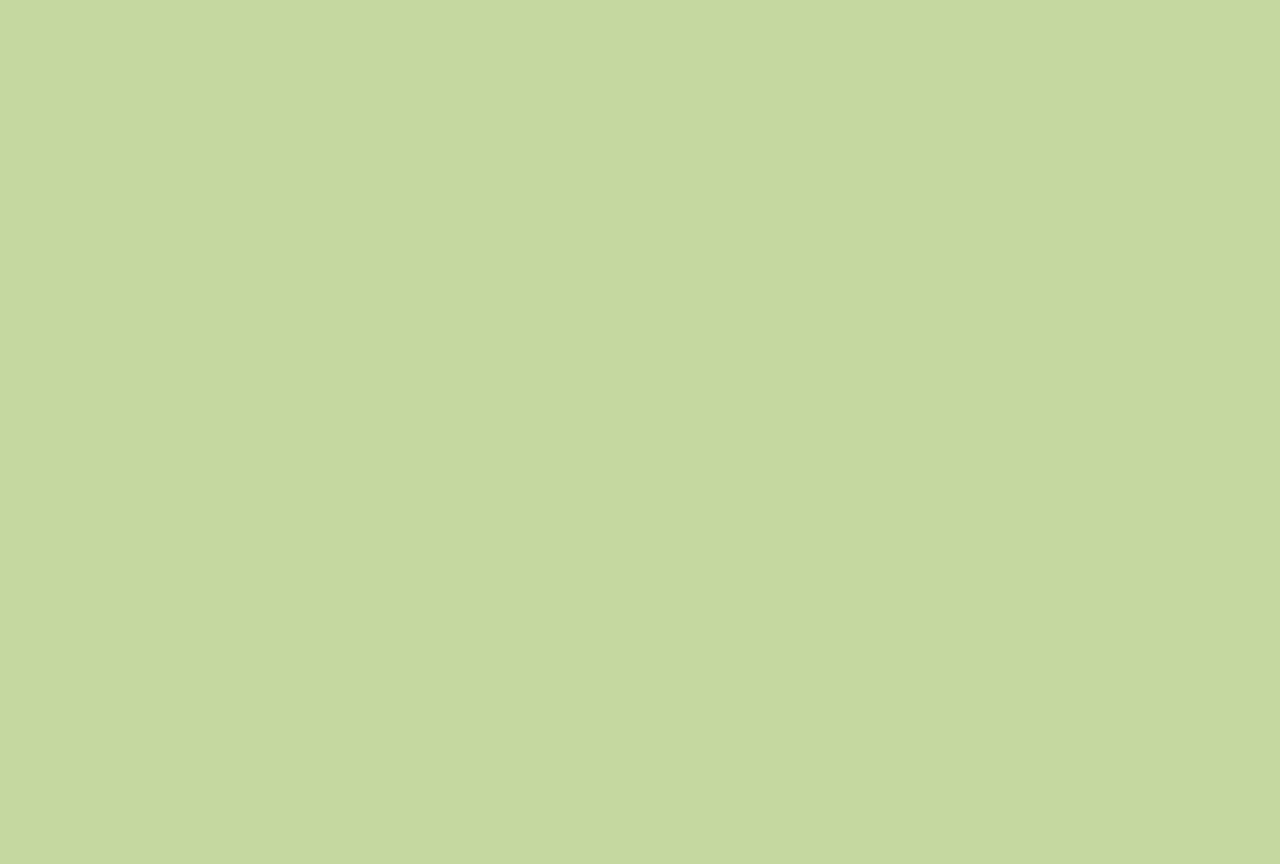
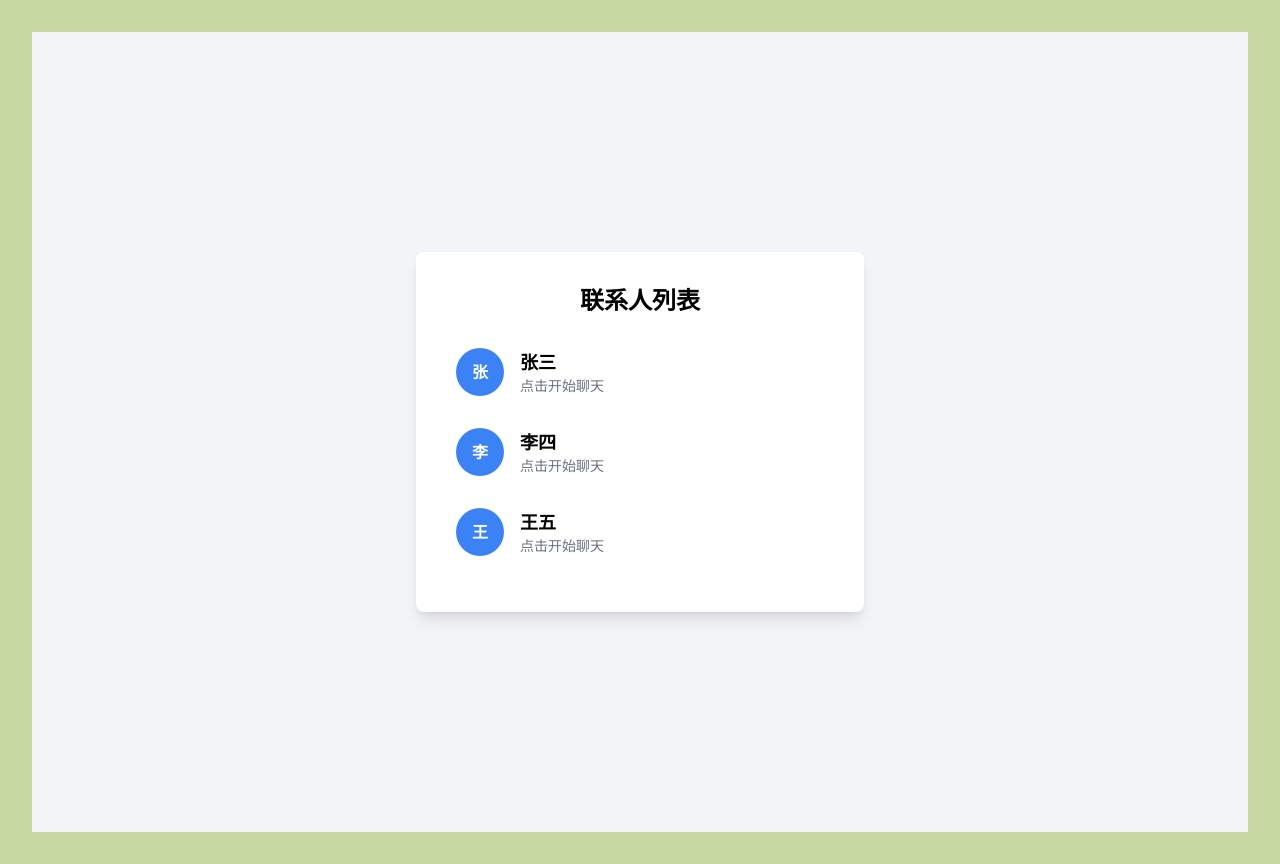
Before and after one commit to cloudblaze123/SimpleChat, a Vue app: page /ContactList in a window 1280 px wide. Before the commit this address had no page. Before the commit the page ends 800 px from the top, so only its background shows below. Built offline with nearby package versions, Linux system fonts and the light colour scheme.

Commit message:
主要变化：添加联系人页面，登陆后会跳转到联系人页，点击联系人后会跳转到相应的聊天室页（仅更新了聊天室的ui，尚未实现消息发送给指定联系人），主要代码由ai生成

```diff
--- a/src/components/ChatRoom.vue
+++ b/src/components/ChatRoom.vue
@@ -1,7 +1,10 @@
 <template>
   <div class="flex flex-col h-screen bg-gray-100">
     <div class="p-4 bg-white shadow-md">
-      <h1 class="text-2xl font-bold">聊天室</h1>
+      <div class="mt-4 text-center">
+        <button @click="goBack" class="px-4 py-2 bg-gray-500 text-white">返回联系人列表</button>
+      </div>
+      <h1 class="text-2xl font-bold mb-4">聊天室 - {{ contact.name }}</h1>
     </div>
     <UserSelector @user-changed="updateUser" />
     <MessageDisplay class="w-full" :messages="messages" />
@@ -23,9 +26,23 @@ export default {
   },
   data() {
     return {
+      contact: { id: null, name: '' },
       messages: [],
       user: ''
     };
+  },
+  created() {
+    const contacts = [
+      { id: 1, name: '张三' },
+      { id: 2, name: '李四' },
+      { id: 3, name: '王五' }
+    ]
+    const contact = contacts.find(c => c.id === parseInt(this.$route.params.id))
+    if (!contact) {
+      console.error('Invalid contact id:', this.$route.params.id);
+      return
+    }
+    this.contact = contact;
   },
   methods: {
     updateUser(newUser) {
@@ -43,6 +60,9 @@ export default {
           console.error('File upload error:', error);
         }
       }
+    },
+    goBack() {
+      this.$router.push({ name: 'ContactList' })
     }
   }
 };
--- /dev/null
+++ b/src/components/ContactList.vue
@@ -0,0 +1,34 @@
+<template>
+    <div class="min-h-screen bg-gray-100 flex items-center justify-center">
+      <div class="bg-white shadow-lg rounded-lg p-8 w-full max-w-md">
+        <h1 class="text-2xl font-bold text-center mb-6">联系人列表</h1>
+        <ul>
+          <li v-for="contact in contacts" :key="contact.id" class="mb-4">
+            <router-link :to="{ name: 'ChatRoomTo', params: { id: contact.id }}" class="flex items-center space-x-4 hover:bg-gray-50 p-2 rounded-lg transition duration-300 ease-in-out">
+              <div class="w-12 h-12 bg-blue-500 rounded-full flex items-center justify-center text-white font-bold">
+                {{ contact.name[0] }}
+              </div>
+              <div>
+                <div class="text-lg font-semibold">{{ contact.name }}</div>
+                <div class="text-sm text-gray-500">点击开始聊天</div>
+              </div>
+            </router-link>
+          </li>
+        </ul>
+      </div>
+    </div>
+  </template>
+
+  <script>
+  export default {
+    data() {
+      return {
+        contacts: [
+          { id: 1, name: '张三' },
+          { id: 2, name: '李四' },
+          { id: 3, name: '王五' }
+        ]
+      }
+    }
+  }
+  </script>
--- a/src/components/Login.vue
+++ b/src/components/Login.vue
@@ -68,12 +68,12 @@
     methods: {
       login() {
         // 这里可以添加登录逻辑
-        // 假设登录成功，跳转到聊天室页面
-        this.$router.push({ name: 'ChatRoom' })
+        // 假设登录成功，跳转到联系人页面
+        this.$router.push({ name: 'ContactList' })
       },
       skipLogin() {
-        // 直接跳转到聊天室页面
-        this.$router.push({ name: 'ChatRoom' })
+        // 直接跳转到联系人页面
+        this.$router.push({ name: 'ContactList' })
       }
     }
   }
--- a/src/router/index.ts
+++ b/src/router/index.ts
@@ -2,6 +2,7 @@
 import { createRouter, createWebHistory } from 'vue-router'
 import Login from '../components/Login.vue'
 import ChatRoom from '../components/ChatRoom.vue'
+import ContactList from '../components/ContactList.vue'
 
 const routes = [
   {
@@ -13,6 +14,16 @@ const routes = [
     path: '/ChatRoom',
     name: 'ChatRoom',
     component: ChatRoom
+  },
+  {
+    path: '/ContactList',
+    name: 'ContactList',
+    component: ContactList
+  },
+  {
+    path: '/ChatRoom/:id',
+    name: 'ChatRoomTo',
+    component: ChatRoom
   }
 ]
 
```
